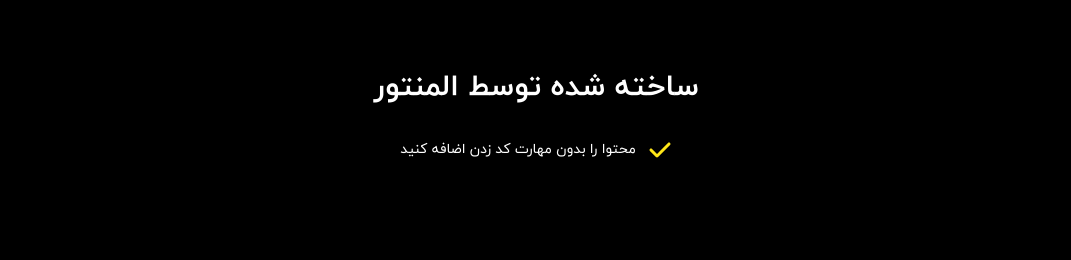
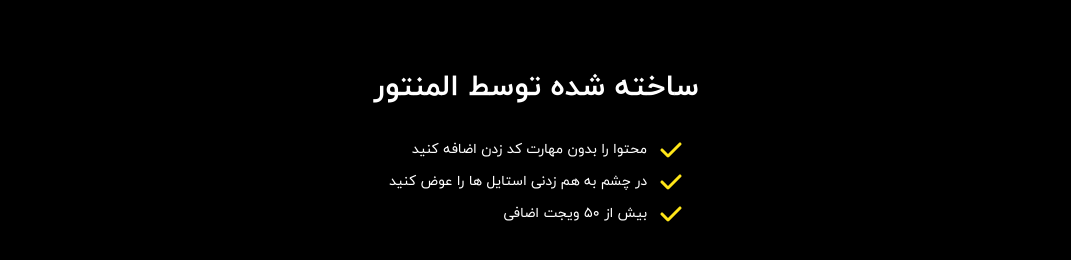
Before and after one commit to mahyarErshad/buildwall, a React (Vite) app: page / in a window 1280 px wide. Shown: the part 2570-2830 px from the top of the page, without its empty margins (104-1175 px from the left). Before the commit the page ends 2780 px from the top, so only its background shows below. Built offline with nearby package versions, Linux system fonts and the light colour scheme.

Commit message:
BuiltWithElementor cards are done

```diff
--- a/src/Components/Body/ElementorAndPlugins/ElementorAndPlugins.jsx
+++ b/src/Components/Body/ElementorAndPlugins/ElementorAndPlugins.jsx
@@ -4,10 +4,12 @@ import BuiltWithElementor from "./Cards/BuiltWithElementor";
 function ElementorAndPlugins() {
   return (
     <section className="w-full mt-20 flex-center flex-col">
-      <div className="flex-center flex-col w-full">
-        <h2 className="text-3xl font-bold mb-8">ساخته شده توسط المنتور</h2>
-        <ul>
+      <div className="flex-center flex-col w-full gap-8">
+        <h2 className="text-3xl font-bold">ساخته شده توسط المنتور</h2>
+        <ul className="flex justify-center items-start flex-col gap-2">
           <BuiltWithElementor text="محتوا را بدون مهارت کد زدن اضافه کنید" />
+          <BuiltWithElementor text="در چشم به هم زدنی استایل ها را عوض کنید" />
+          <BuiltWithElementor text="بیش از 50 ویجت اضافی" />
         </ul>
       </div>
     </section>
```
